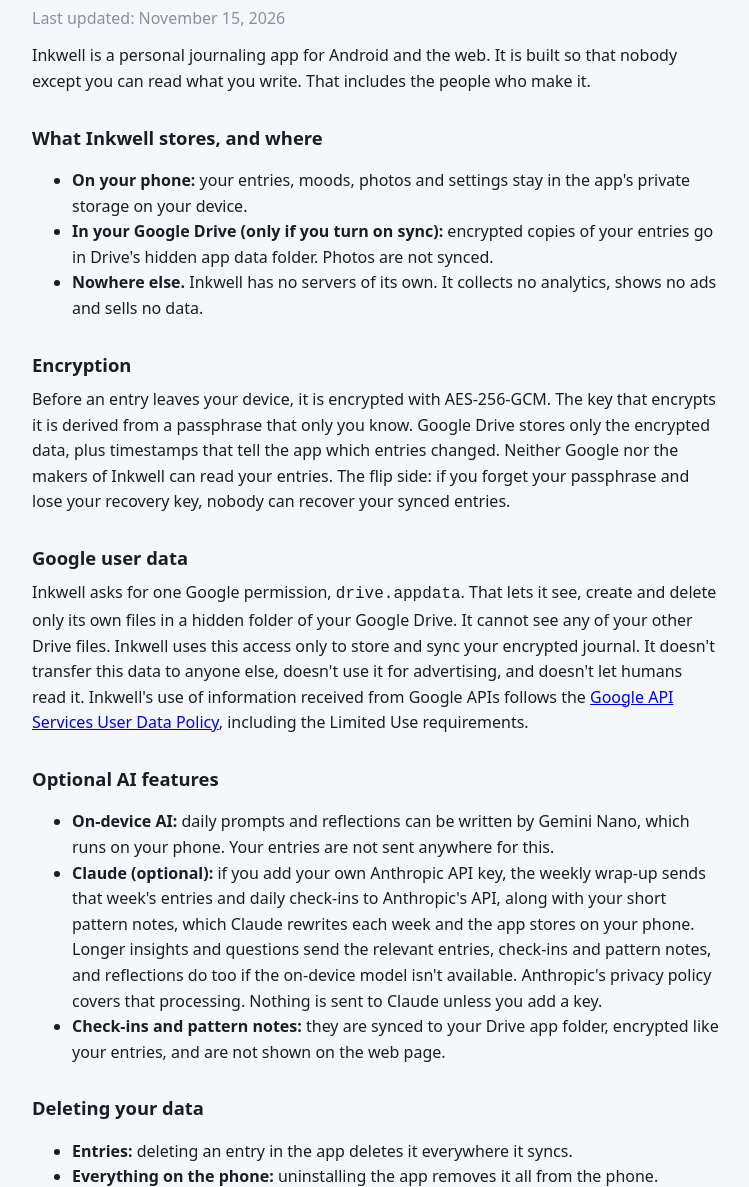
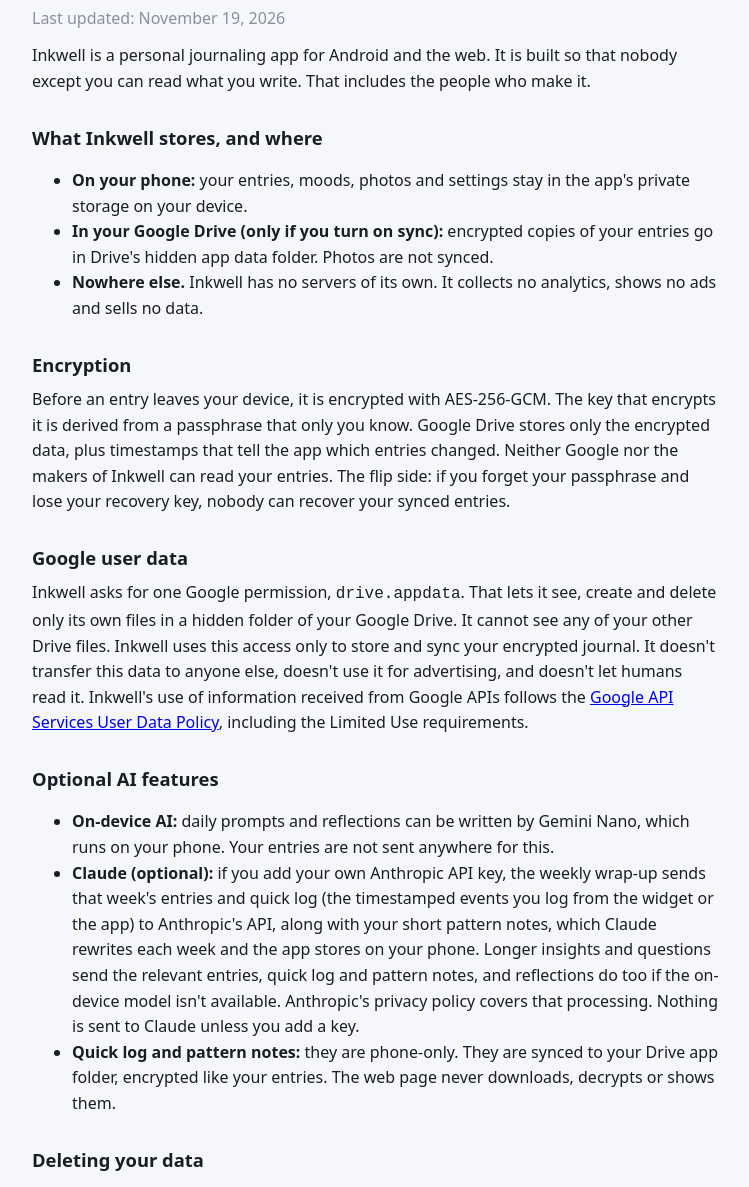
Before and after one commit to h0tt5auc3/inkwell-web, a plain HTML site: page privacy.html in a window 1280 px wide. Shown: the part 75-1262 px from the top of the page, without its empty margins (264-1013 px from the left). Drawn offline with Linux system fonts and the light colour scheme.

Commit message:
Quick log widget, timestamped logging, and one entry per day
- Home screen widget (Glance): one tap logs caffeine, Zyn, alcohol, meds and
  symptoms with a timestamp; shows no counts or history, only a neutral
  "Logged / Undo" strip for 15 seconds.
- In-app Quick log card replaces the daily check-in: same buttons, today's
  timeline, edit time or delete.
- Log events sync to Drive encrypted (log-<date>.json, merged per event with
  tombstones); the web page never reads them.
- Stats and AI context use the timestamped events: within-3-hours links,
  time-of-day clustering, same-day and next-day relationships.
- The app, "Today's entry" and the reminder open today's entry if it exists.

Co-Authored-By: Claude Opus 5.5 <noreply@anthropic.com>

```diff
--- a/privacy.html
+++ b/privacy.html
@@ -15,7 +15,7 @@
 <body>
 <main class="policy">
   <h1>Inkwell Privacy Policy</h1>
-  <p class="muted">Last updated: November 15, 2026</p>
+  <p class="muted">Last updated: November 19, 2026</p>
 
   <p>Inkwell is a personal journaling app for Android and the web. It is built so that nobody except you can read
     what you write. That includes the people who make it.</p>
@@ -50,12 +50,12 @@
     <li><strong>On-device AI:</strong> daily prompts and reflections can be written by Gemini Nano, which runs on your
       phone. Your entries are not sent anywhere for this.</li>
     <li><strong>Claude (optional):</strong> if you add your own Anthropic API key, the weekly wrap-up sends that
-      week's entries and daily check-ins to Anthropic's API, along with your short pattern notes, which Claude
+      week's entries and quick log (the timestamped events you log from the widget or the app) to Anthropic's API, along with your short pattern notes, which Claude
       rewrites each week and the app stores on your phone. Longer insights and questions send the relevant entries,
-      check-ins and pattern notes, and reflections do too if the on-device model isn't available. Anthropic's privacy
+      quick log and pattern notes, and reflections do too if the on-device model isn't available. Anthropic's privacy
       policy covers that processing. Nothing is sent to Claude unless you add a key.</li>
-    <li><strong>Check-ins and pattern notes:</strong> they are synced to your Drive app folder, encrypted like your
-      entries, and are not shown on the web page.</li>
+    <li><strong>Quick log and pattern notes:</strong> they are phone-only. They are synced to your Drive app folder, encrypted like your
+      entries. The web page never downloads, decrypts or shows them.</li>
   </ul>
 
   <h2>Deleting your data</h2>
```
Also changed, not shown: 1 other file.
